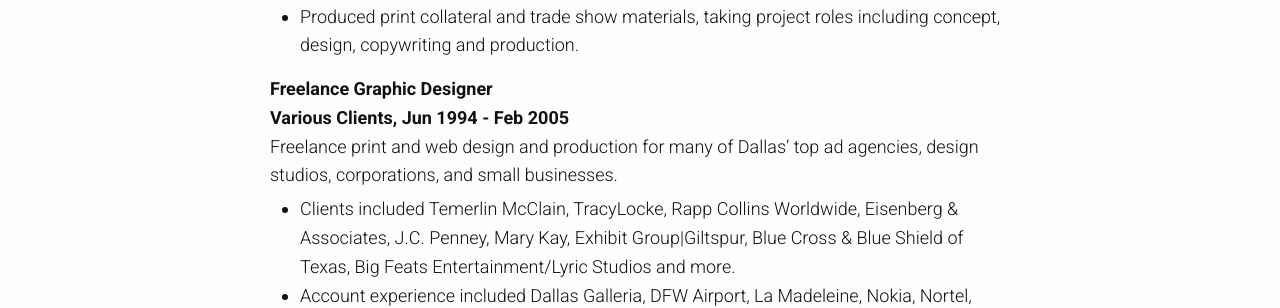
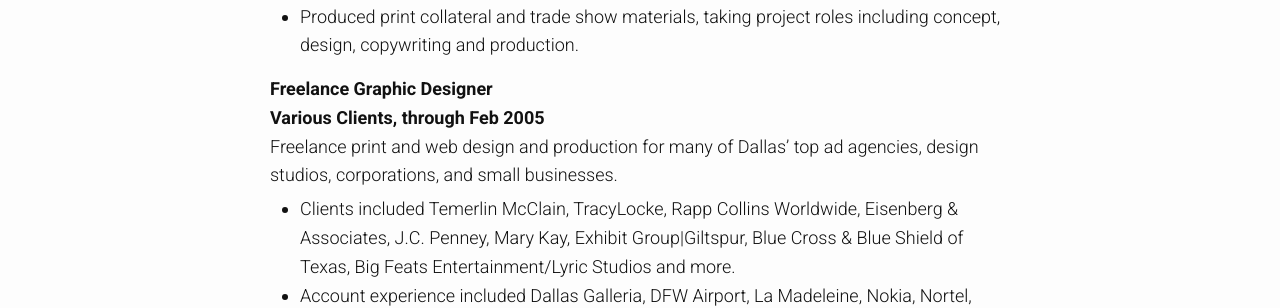
Before and after one commit to valariems/valariems.github.io, a Jekyll site: the page built from resume.md, in a window 1280 px wide and 900 px high, scrolled down 2824 px. Shown: the part 153-461 px from the top of the window. Built offline with Jekyll 4.4.1, drawn with Linux system fonts in a browser that asks for light colours; nearby versions of some CDN libraries.

Commit message:
Update resume.md

```diff
--- a/resume.md
+++ b/resume.md
@@ -81,7 +81,7 @@
   * Developed branding and implemented throughout all marketing channels.
   * Produced print collateral and trade show materials, taking project roles including concept, design, copywriting and production.
 
-### Freelance Graphic Designer <br />Various Clients, Jun 1994 - Feb 2005
+### Freelance Graphic Designer <br />Various Clients, through Feb 2005
 
 Freelance print and web design and production for many of Dallas’ top ad agencies, design studios, corporations, and small businesses.
 
```
